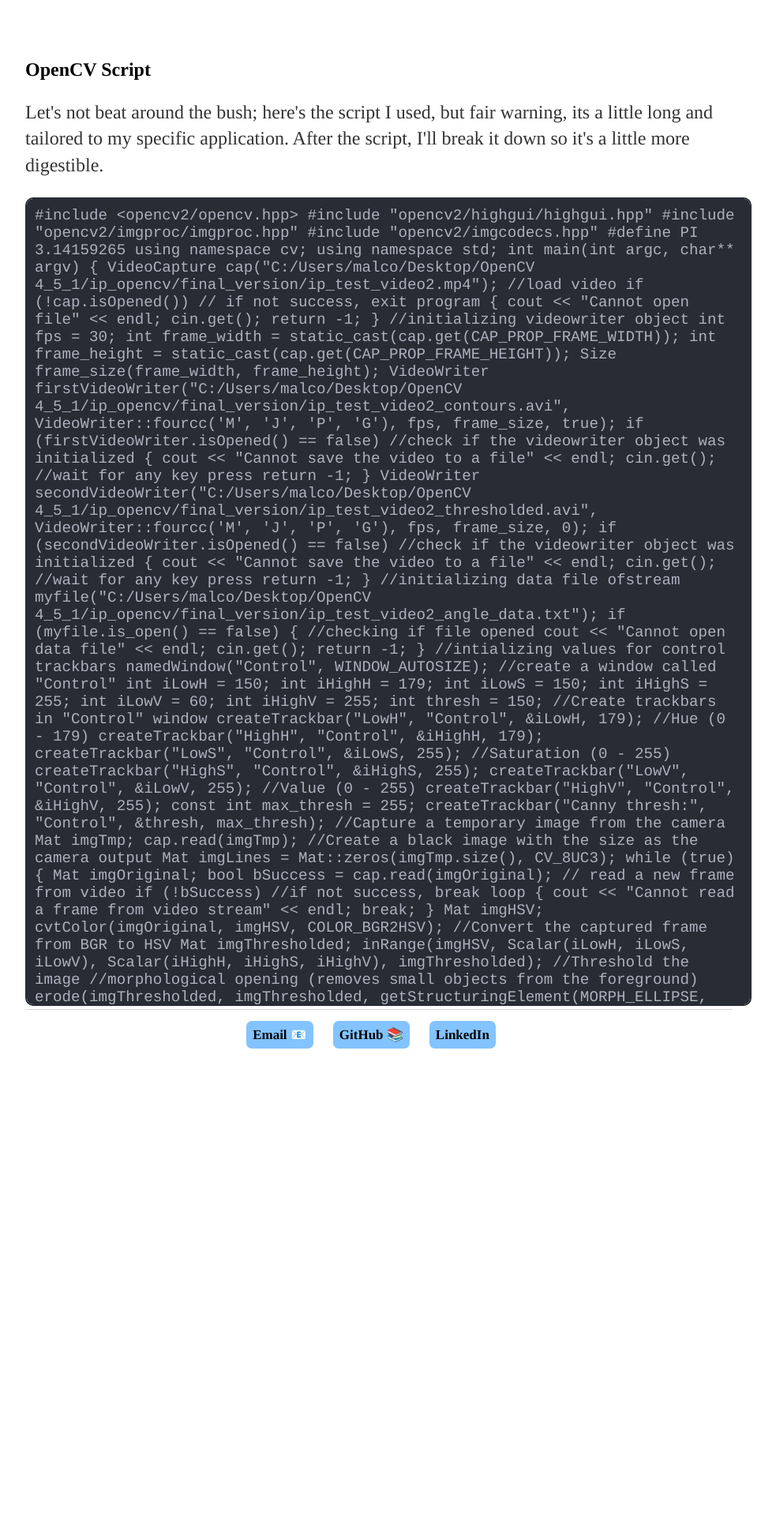
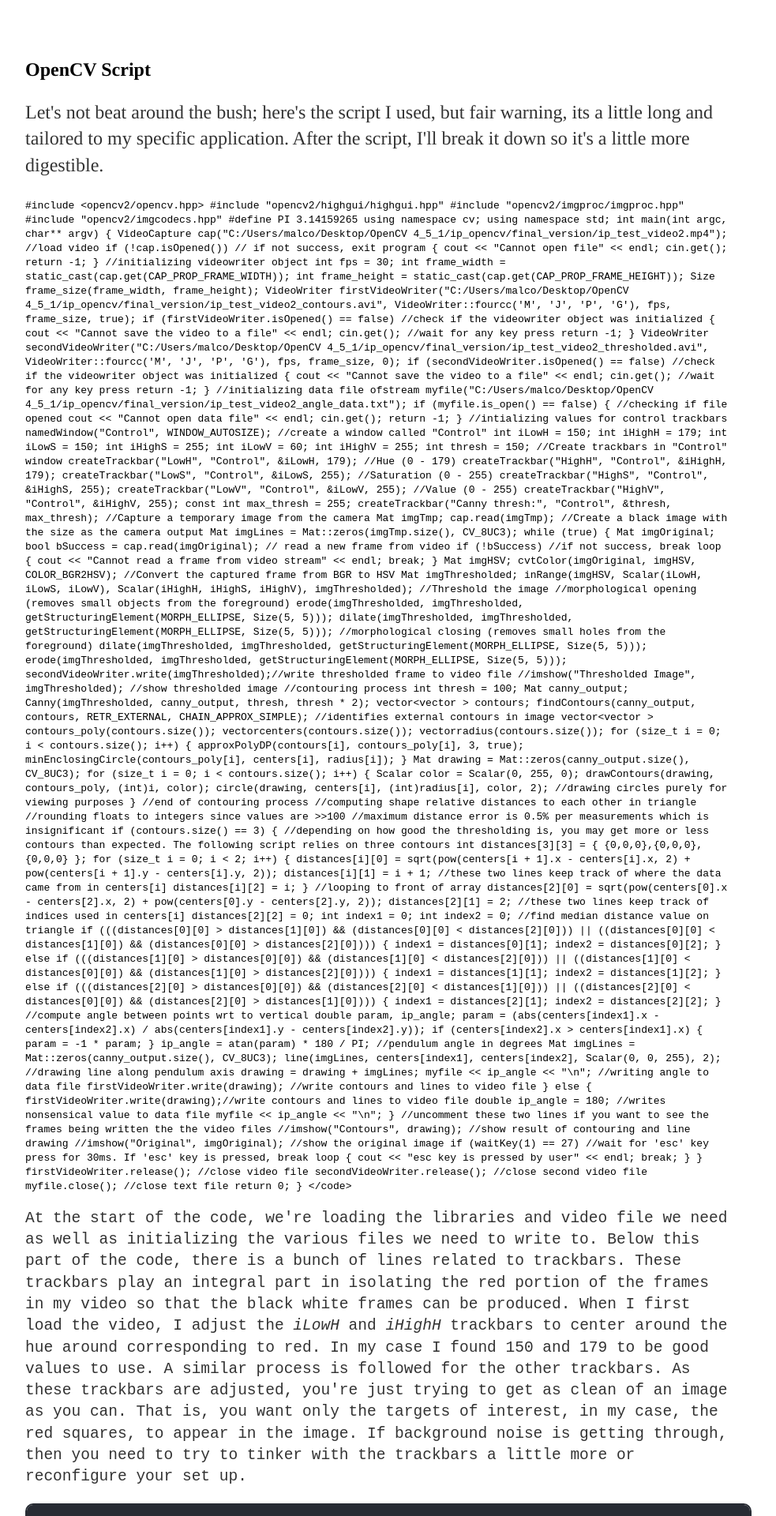
Before and after one commit to MalcolmHodgins/MalcolmHodgins.github.io, a Jekyll site: the page built from _posts/2020-12-30-SBIP OpenCV.md, in a window 1280 px wide. Shown: the part 2827-4747 px from the top of the page at 79% size, without its empty margins (160-1143 px from the left). Built offline with Jekyll 4.4.1, drawn with Linux system fonts in a browser that asks for light colours; some of the changed text lies outside the part shown.

Commit message:
Update 2020-12-30-SBIP OpenCV.md

```diff
--- a/_posts/2020-12-30-SBIP OpenCV.md
+++ b/_posts/2020-12-30-SBIP OpenCV.md
@@ -49,7 +49,7 @@ date: 2020-12-30
     Let's not beat around the bush; here's the script I used, but fair warning, its a little long and tailored to my specific application. After the script, I'll break it down so it's a little more digestible.
   </p>
 
-<code class="codebox" style="height:1000px;overflow-y:scroll;">
+<code>
 #include <opencv2/opencv.hpp>
 #include "opencv2/highgui/highgui.hpp"
 #include "opencv2/imgproc/imgproc.hpp"
```
